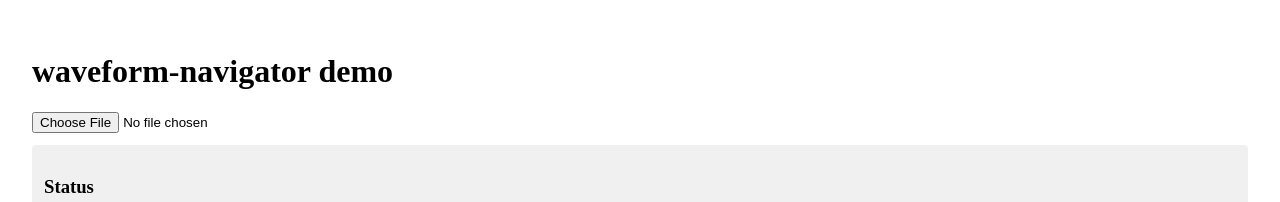
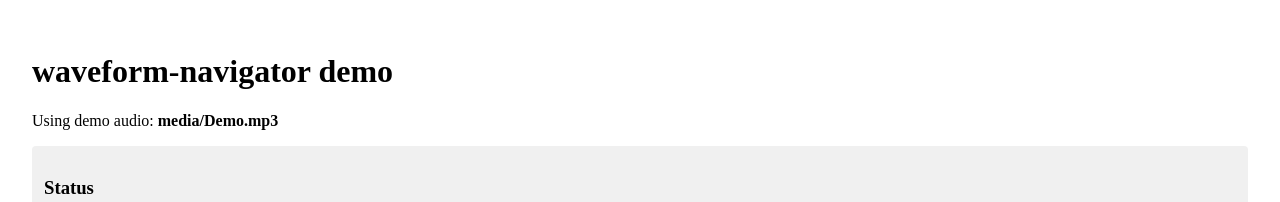
Before and after one commit to KHeavyy/waveform-navigator, a React (Vite) app in the folder demo/: page / in a window 1280 px wide. Shown: the top 202 px of the page. Built offline with nearby package versions, Linux system fonts and the light colour scheme; the HTML template or start-up script is replaced by a standard one.

Commit message:
use demo audio track rather than file selector

```diff
--- a/demo/src/App.tsx
+++ b/demo/src/App.tsx
@@ -2,9 +2,9 @@ import React, { useRef, useState } from 'react'
 import WaveformNavigator from '../../src'
 
 export default function App() {
-	const [file, setFile] = useState<File | null>(null)
-	const inputRef = useRef<HTMLInputElement | null>(null)
 	const audioRef = useRef<HTMLAudioElement | null>(null)
+	// Hardcoded demo audio path (served from demo/public/media/Demo.mp3)
+	const demoAudioPath = '/media/Demo.mp3'
 
 	// Demo controlled mode
 	const [controlledTime, setControlledTime] = useState<number | undefined>(undefined)
@@ -21,10 +21,7 @@ export default function App() {
 			<h1>waveform-navigator demo</h1>
 
 			<div style={{ marginBottom: 12 }}>
-				<input ref={inputRef} type="file" accept="audio/*" onChange={(e) => {
-					setFile(e.target.files?.[0] ?? null)
-					setPeaksReady(false)
-				}} />
+				<p>Using demo audio: <strong>media/Demo.mp3</strong></p>
 			</div>
 
 			{/* Status display */}
@@ -90,7 +87,7 @@ export default function App() {
 
 			<div style={{ width: 900 }}>
 				<WaveformNavigator
-					audio={file}
+					audio={demoAudioPath}
 					width={900}
 					height={140}
 					controlledCurrentTime={useControlled ? controlledTime : undefined}
```
Also changed, not shown: 1 other file (tests, documents, lock files or other folders).
